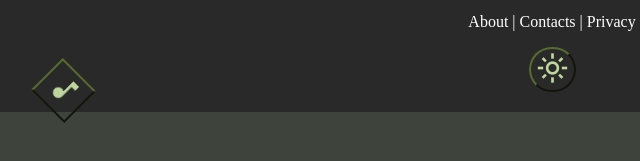
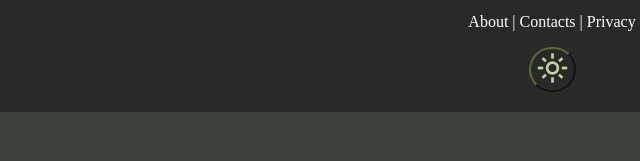
Before and after one commit to MrBigToadFace/dark-swamp, a plain HTML site: page index.html in a window 1280 px wide. Shown: the part 567-728 px from the top of the page, 88-728 px from the left. Drawn offline with nearby package versions, Linux system fonts and the light colour scheme.

Commit message:
Update index.html

```diff
--- a/index.html
+++ b/index.html
@@ -66,13 +66,6 @@
             </span>
         </button>
 
-        <audio src="static/sounds/sb_lightindarkplaces_2019.mp3" id="audio"></audio>
-        <button type="button" class="music-button" onclick="soundClick()">
-            <span class="material-symbols-outlined" style="font-size:32px">
-                music_note
-            </span>
-        </button>
-
     </footer>
 </body>
 
```
